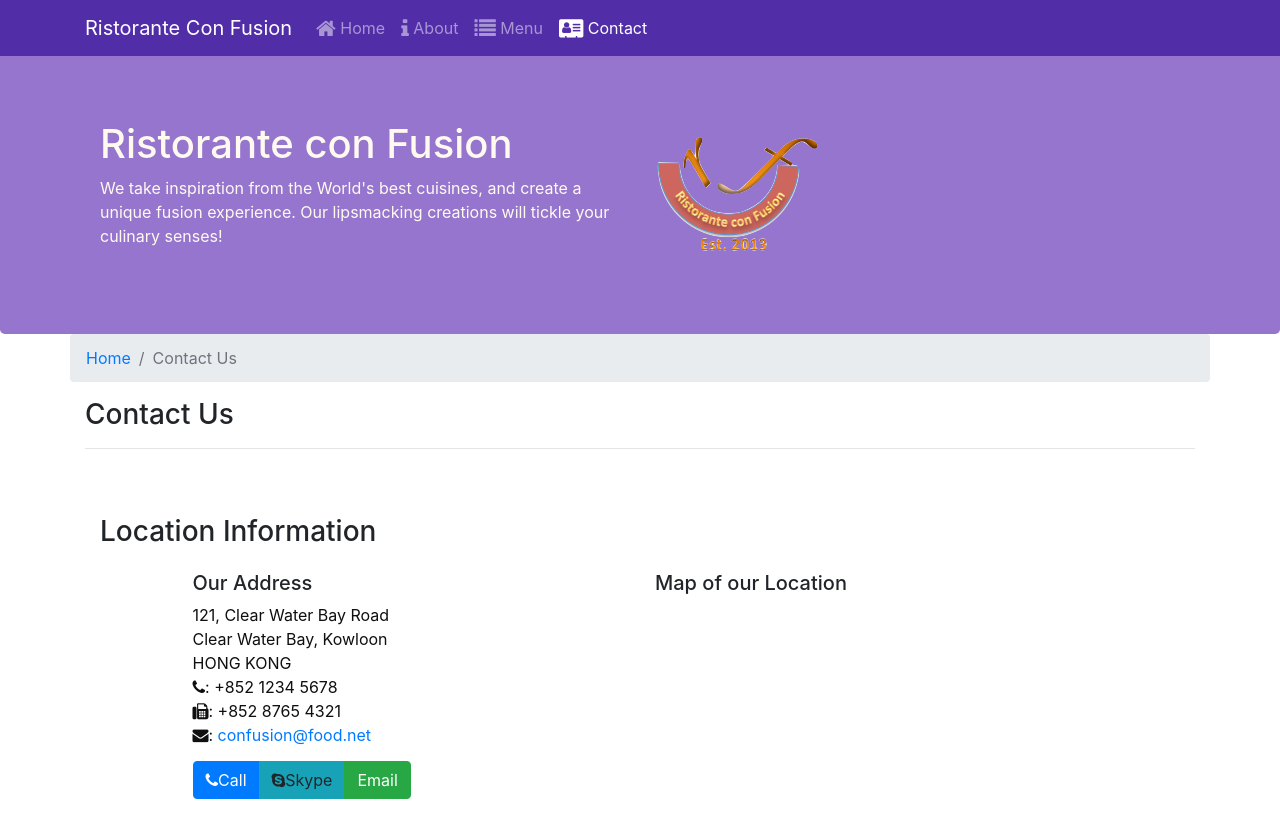
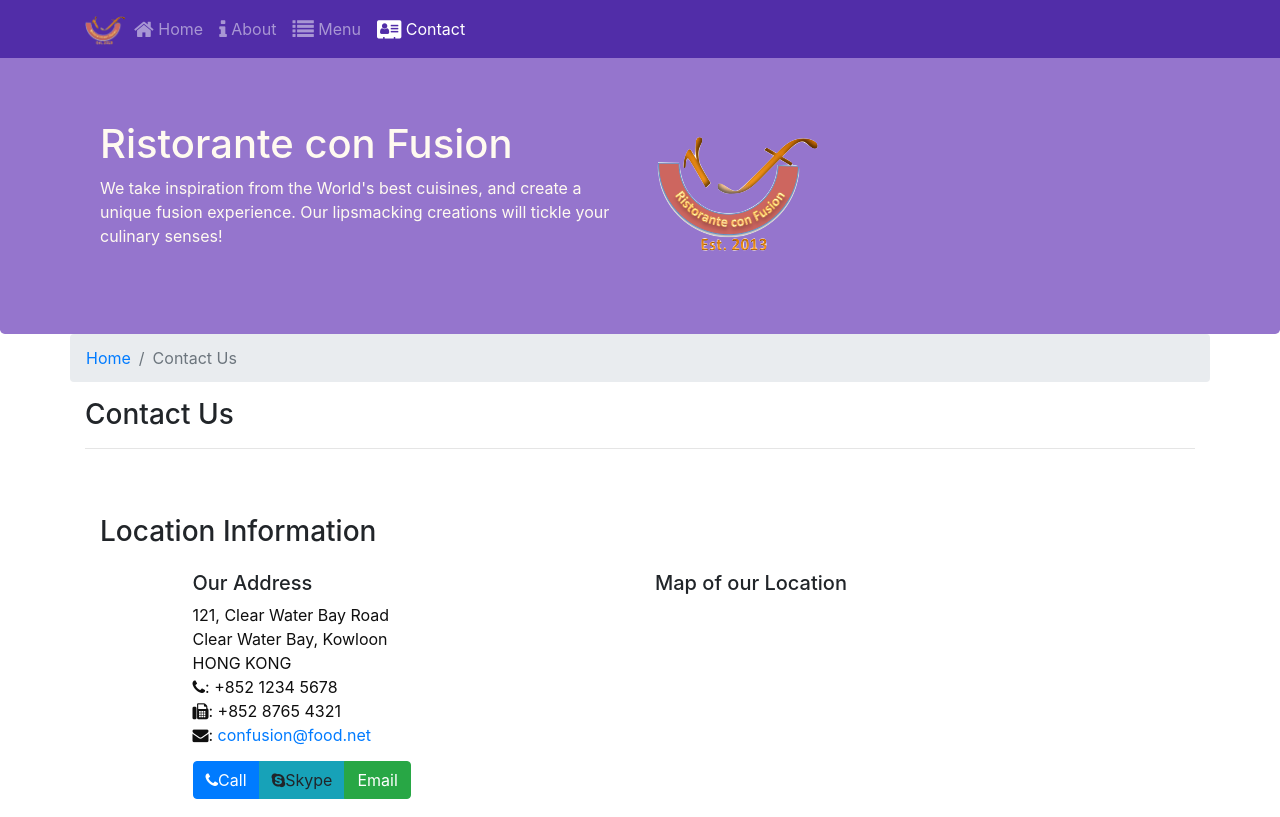
Before and after one commit to Andrew-comm/Bootstrap, a website: page contactus.html in a window 1280 px wide. Shown: the top 817 px of the page. Drawn offline with nearby package versions, Linux system fonts and the light colour scheme; some icons are missing.

Commit message:
replaced header with logo

```diff
--- a/contactus.html
+++ b/contactus.html
@@ -22,7 +22,7 @@
             <button class="navbar-toggler" type="button" data-toggle="collapse" data-target="#Navbar">
                 <span class="navbar-toggler-icon"></span>
             </button>
-            <a class="navbar-brand" href="#">Ristorante Con Fusion</a>
+            <a class="navbar-brand mr-auto" href="#"><img src="img/logo.png" height="30" width="41"></a>
             <div class="collapse navbar-collapse" id="Navbar">
                 <ul class="navbar-nav mr-auto">
                         <li class="nav-item"><a class="nav-link" href="./index.html"><span class="fa fa-home fa-lg"></span> Home</a></li>
```
Also changed, not shown: index.html (+1 -1 lines).
